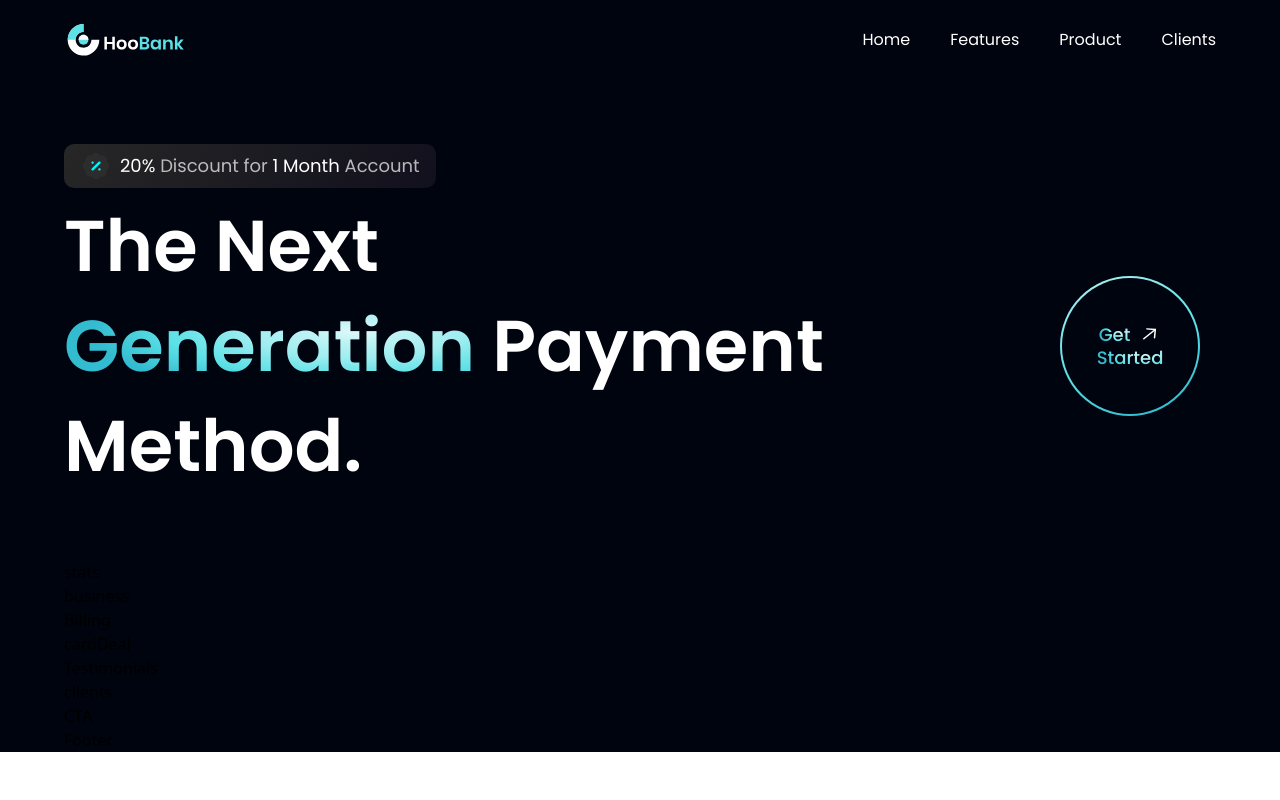
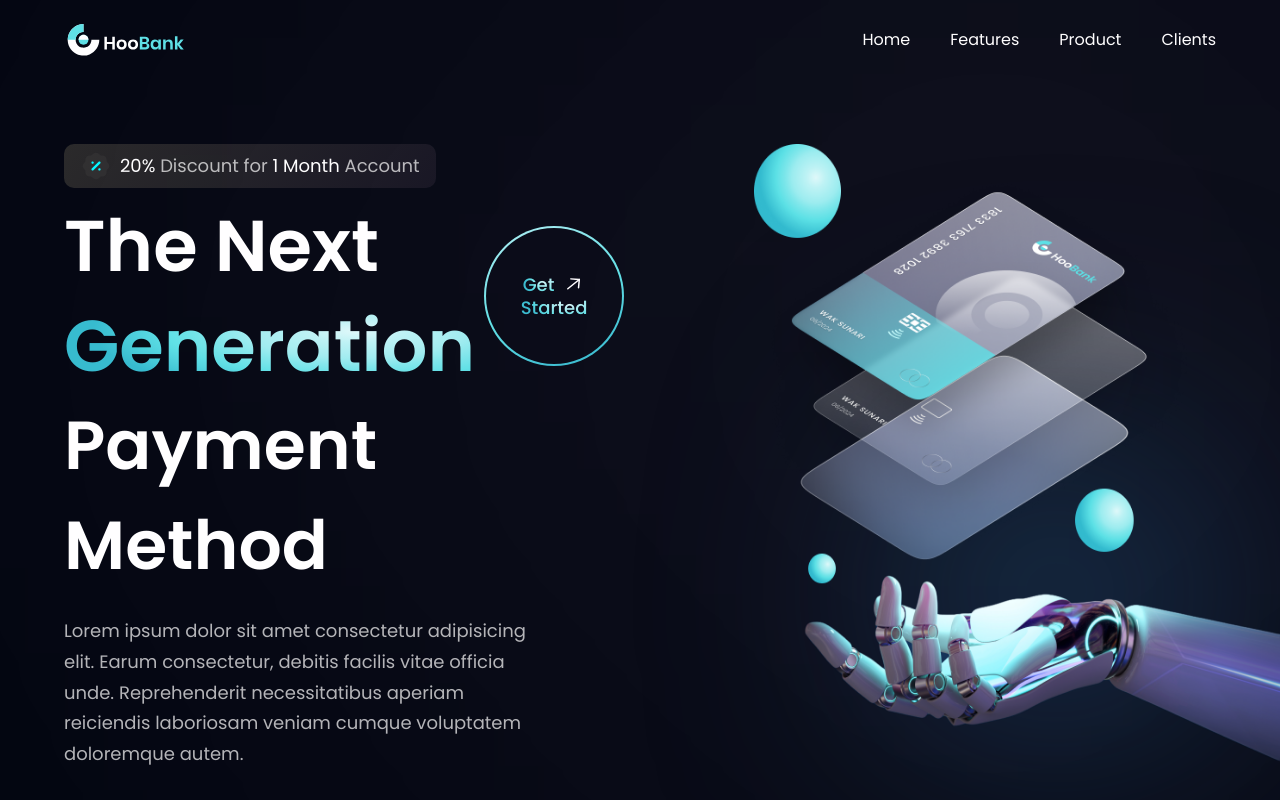
Before and after one commit to Mamdouh66/Hackathon-website, a React (Vite) app: page / in a window 1280 px wide. Shown: the top 800 px of the page. Built offline with nearby package versions, Linux system fonts and the light colour scheme.

Commit message:
Hero section finished

```diff
--- a/src/components/hero.jsx
+++ b/src/components/hero.jsx
@@ -22,12 +22,23 @@ const hero = () => (
           hidden" /> {" "}
           <span className="text-gradient">Generation
           </span> {" "}
-          Payment Method.
         </h1>
         <div className="ss:flex hidden md:mr-4 mr-0">
           <GetStarted />
         </div>
       </div>
+      <h1 className="font-poppins font-semibold ss:text-[68px] text-[52px] text-white ss:leading-[100px] leading-[75px] w-full">
+        Payment Method
+      </h1>
+      <p className={`${styles.paragraph} max-w-[470px] mt-5`}>Lorem ipsum dolor sit amet consectetur adipisicing elit. Earum consectetur, debitis facilis vitae officia unde. Reprehenderit necessitatibus aperiam reiciendis laboriosam veniam cumque voluptatem doloremque autem.</p>
+    </div>
+    <div className={`flex-1 flex ${styles.flexCenter} md:my-0 my-10 relative`}>
+      <img src={robot} alt="billing" className="w-[100%] h-[100%] relative z-[5]"/>
+      <div className="absolute z-[0] w-[40%] h-[35%] top-0 pink__gradient"></div>
+      <div className="absolute z-[0] w-[80%] h-[80%] rounded-full bottom-40 white__gradient"></div>
+      <div className="absolute z-[0] w-[50%] h-[50%] right-20 bottom-20 blue__gradient"></div>
+
+      <div className={`ss:hidden ${styles.flexCenter}`}> <GetStarted/></div>
     </div>
   </section>
 );
```
